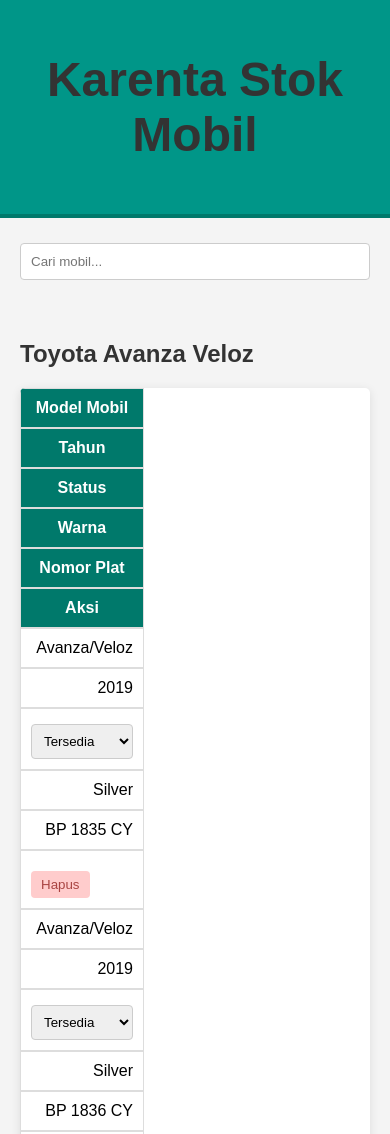
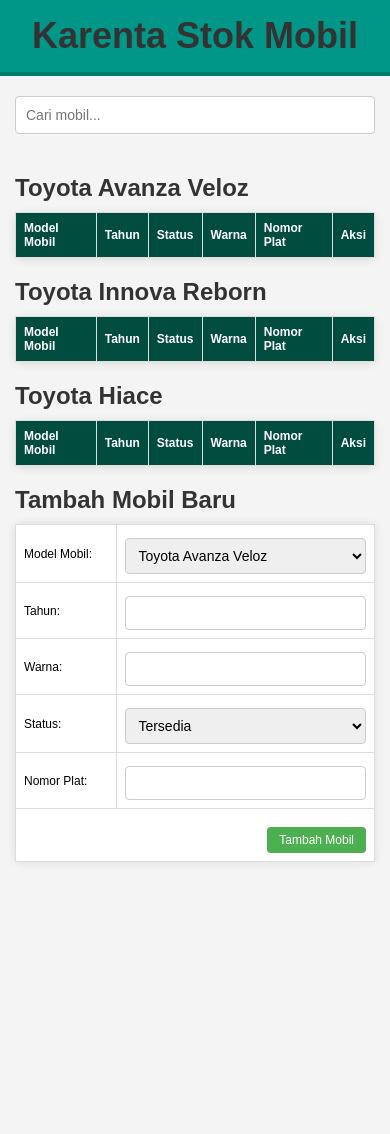
Before and after one commit to KarentaAS/Index, a plain HTML site: page index.html in a window 390 px wide. Shown: the top 1134 px of the page. After the commit the page ends 897 px from the top, so only its background shows below. Drawn offline with Linux system fonts and the light colour scheme.

Commit message:
Update index.html

```diff
--- a/index.html
+++ b/index.html
@@ -14,35 +14,37 @@
     header {
       background-color: #009688;
       color: white;
-      padding: 20px;
+      padding: 15px;
       text-align: center;
-      font-size: 24px;
+      font-size: 20px;
       border-bottom: 4px solid #00796b;
     }
     .container {
-      padding: 20px;
-      max-width: 1200px;
+      padding: 15px;
+      max-width: 100%;
       margin: 0 auto;
+      box-sizing: border-box;
     }
     h1, h2 {
       color: #333;
+      margin: 0;
     }
     .section {
-      margin-bottom: 40px;
+      margin-bottom: 20px;
     }
     table {
       width: 100%;
       border-collapse: collapse;
-      margin-top: 20px;
+      margin-top: 10px;
       background-color: white;
       border-radius: 5px;
       box-shadow: 0 2px 10px rgba(0,0,0,0.1);
     }
     th, td {
       border: 1px solid #ddd;
-      padding: 12px;
+      padding: 10px;
       text-align: left;
-      word-wrap: break-word; /* Ensure content wraps correctly */
+      font-size: 14px;
     }
     th {
       background-color: #004d40;
@@ -55,15 +57,17 @@
       box-sizing: border-box;
       border-radius: 4px;
       border: 1px solid #ccc;
+      font-size: 14px;
     }
     button {
-      padding: 10px 20px;
+      padding: 8px 15px;
       background-color: #4caf50;
       color: white;
       border: none;
       border-radius: 4px;
       cursor: pointer;
       margin-top: 10px;
+      font-size: 14px;
     }
     button.delete-btn {
       background-color: #ffcccc;
@@ -92,9 +96,14 @@
     }
     .form-table {
       background-color: #fff;
-      padding: 20px;
+      padding: 15px;
       border-radius: 5px;
       box-shadow: 0 0 10px rgba(0, 0, 0, 0.1);
+      width: 100%;
+      box-sizing: border-box;
+    }
+    .form-table td {
+      padding: 8px;
     }
     .action-column {
       position: relative;
@@ -104,33 +113,19 @@
       padding: 10px;
       border-radius: 4px;
       border: 1px solid #ccc;
+      font-size: 14px;
     }
-
-    /* Responsive Styles */
-    @media (max-width: 768px) {
-      table {
-        display: block;
-        overflow-x: auto;
-        white-space: nowrap;
+    @media (max-width: 600px) {
+      header {
+        font-size: 18px;
       }
       th, td {
-        display: block;
-        text-align: right;
-        padding: 10px;
-        box-sizing: border-box;
+        font-size: 12px;
+        padding: 8px;
       }
-      th {
-        text-align: center;
-        background-color: #00796b;
-        color: white;
-      }
-      td::before {
-        content: attr(data-label);
-        float: left;
-        font-weight: bold;
-      }
-      td:last-child {
-        text-align: left;
+      button {
+        padding: 6px 12px;
+        font-size: 12px;
       }
     }
   </style>
@@ -211,7 +206,7 @@
     <!-- Form to Add New Cars -->
     <div class="section">
       <h2>Tambah Mobil Baru</h2>
-      <table class="form-table" id="carForm">
+      <table class="form-table">
         <tr>
           <td><label for="model">Model Mobil:</label></td>
           <td>
@@ -266,60 +261,35 @@
         { model: 'Avanza/Veloz', year: '2019', color: 'Silver', status: 'Available', plate: 'BP 1582 CY' }
       ],
       'Innova Reborn': [
-        { model: 'Innova Reborn', year: '2018', color: 'Abu', status: 'Available', plate: 'BP 7125 CY' },
-        { model: 'Innova Reborn', year: '2018', color: 'Silver', status: 'Available', plate: 'BP 1838 CY' },
-        { model: 'Innova Reborn', year: '2018', color: 'Hitam', status: 'Available', plate: 'BP 1562 CY' },
-        { model: 'Innova Reborn', year: '2018', color: 'Coklat', status: 'Available', plate: 'BP 1941 YC' }
+        { model: 'Innova Reborn', year: '2018', color: 'Abu', status: 'Available', plate: 'BP 7120 AT' },
+        { model: 'Innova Reborn', year: '2019', color: 'Abu', status: 'Available', plate: 'BP 7121 AT' },
+        { model: 'Innova Reborn', year: '2018', color: 'Abu', status: 'Available', plate: 'BP 7122 AT' },
+        { model: 'Innova Reborn', year: '2020', color: 'Abu', status: 'Available', plate: 'BP 7123 AT' },
+        { model: 'Innova Reborn', year: '2018', color: 'Abu', status: 'Available', plate: 'BP 7124 AT' }
       ],
       'Hiace': [
-        { model: 'Hiace', year: '2018', color: 'Silver', status: 'Available', plate: 'B 7056 SAA' },
-        { model: 'Hiace', year: '2018', color: 'Silver', status: 'Available', plate: 'BP 7028 KY' }
+        { model: 'Hiace', year: '2019', color: 'Putih', status: 'Available', plate: 'BP 1301 FZ' },
+        { model: 'Hiace', year: '2019', color: 'Putih', status: 'Available', plate: 'BP 1302 FZ' },
+        { model: 'Hiace', year: '2020', color: 'Putih', status: 'Available', plate: 'BP 1303 FZ' },
+        { model: 'Hiace', year: '2018', color: 'Putih', status: 'Available', plate: 'BP 1304 FZ' },
+        { model: 'Hiace', year: '2020', color: 'Putih', status: 'Available', plate: 'BP 1305 FZ' }
       ]
     };
 
-    function updateTable() {
-      const tables = {
-        'Avanza/Veloz': 'avanzaTableBody',
-        'Innova Reborn': 'innovaTableBody',
-        'Hiace': 'hiaceTableBody'
-      };
-
-      for (const [model, tableId] of Object.entries(tables)) {
-        const tableBody = document.getElementById(tableId);
+    function populateTable() {
+      for (let type in cars) {
+        const tableBody = document.getElementById(type.toLowerCase().replace(' ', '') + 'TableBody');
         tableBody.innerHTML = '';
-
-        // Sort cars based on status priority
-        cars[model].sort((a, b) => {
-          const statusOrder = {
-            'Available': 1,
-            'Washing': 2,
-            'Rented': 3,
-            'Maintenance': 4
-          };
-          return statusOrder[a.status] - statusOrder[b.status];
-        });
-
-        cars[model].forEach((car, index) => {
+        cars[type].forEach(car => {
           const row = document.createElement('tr');
           row.innerHTML = `
             <td>${car.model}</td>
             <td>${car.year}</td>
-            <td>
-              <select onchange="updateStatus(this, '${model}', ${index})">
-                <option value="Available" ${car.status === 'Available' ? 'selected' : ''}>Tersedia</option>
-                <option value="Washing" ${car.status === 'Washing' ? 'selected' : ''}>Dicuci</option>
-                <option value="Rented" ${car.status === 'Rented' ? 'selected' : ''}>Disewa</option>
-                <option value="Maintenance" ${car.status === 'Maintenance' ? 'selected' : ''}>Perawatan</option>
-              </select>
-            </td>
+            <td>${car.status}</td>
             <td>${car.color}</td>
             <td>${car.plate}</td>
             <td class="action-column">
-              <button class="delete-btn" onclick="confirmDelete(this, '${model}', ${index})">Hapus</button>
-              <div class="delete-confirmation">
-                <button class="confirm-btn" onclick="deleteCar(this, '${model}', ${index})">Konfirmasi Hapus</button>
-                <button class="cancel-btn" onclick="cancelDelete(this)">Batal</button>
-              </div>
+              <button class="delete-btn" onclick="confirmDelete('${car.plate}', '${type}')">Hapus</button>
             </td>
           `;
           tableBody.appendChild(row);
@@ -333,53 +303,50 @@
       const color = document.getElementById('color').value;
       const status = document.getElementById('status').value;
       const plate = document.getElementById('plate').value;
-
       if (!model || !year || !color || !status || !plate) {
-        alert('Semua kolom harus diisi!');
+        alert('Harap isi semua field!');
         return;
       }
-
-      cars[model].push({ model, year, color, status, plate });
-      updateTable();
-      document.getElementById('carForm').reset();
+      const car = { model, year, color, status, plate };
+      if (cars[model]) {
+        cars[model].push(car);
+        populateTable();
+        document.getElementById('model').value = '';
+        document.getElementById('year').value = '';
+        document.getElementById('color').value = '';
+        document.getElementById('status').value = '';
+        document.getElementById('plate').value = '';
+      }
     }
 
-    function updateStatus(select, model, index) {
-      cars[model][index].status = select.value;
-      updateTable();
-    }
-
-    function confirmDelete(button, model, index) {
-      const confirmationDiv = button.nextElementSibling;
-      confirmationDiv.style.display = 'block';
-    }
-
-    function deleteCar(button, model, index) {
-      cars[model].splice(index, 1);
-      updateTable();
-    }
-
-    function cancelDelete(button) {
-      button.parentElement.style.display = 'none';
+    function confirmDelete(plate, type) {
+      if (confirm('Apakah Anda yakin ingin menghapus mobil ini?')) {
+        cars[type] = cars[type].filter(car => car.plate !== plate);
+        populateTable();
+      }
     }
 
     function searchTable() {
-      const searchText = document.getElementById('searchBar').value.toLowerCase();
-      const tableBodies = document.querySelectorAll('tbody');
-
-      tableBodies.forEach((tbody) => {
-        const rows = tbody.getElementsByTagName('tr');
-        for (let i = 0; i < rows.length; i++) {
-          const row = rows[i];
-          const modelCell = row.getElementsByTagName('td')[0];
-          const modelText = modelCell.textContent.toLowerCase();
-          row.style.display = modelText.includes(searchText) ? '' : 'none';
+      const input = document.getElementById('searchBar');
+      const filter = input.value.toLowerCase();
+      const tables = document.querySelectorAll('table');
+      tables.forEach(table => {
+        const rows = table.getElementsByTagName('tr');
+        for (let i = 1; i < rows.length; i++) {
+          const cells = rows[i].getElementsByTagName('td');
+          let visible = false;
+          for (let j = 0; j < cells.length; j++) {
+            if (cells[j].textContent.toLowerCase().indexOf(filter) > -1) {
+              visible = true;
+              break;
+            }
+          }
+          rows[i].style.display = visible ? '' : 'none';
         }
       });
     }
 
-    // Initialize the tables with the current data
-    updateTable();
+    document.addEventListener('DOMContentLoaded', populateTable);
   </script>
 
 </body>
```
